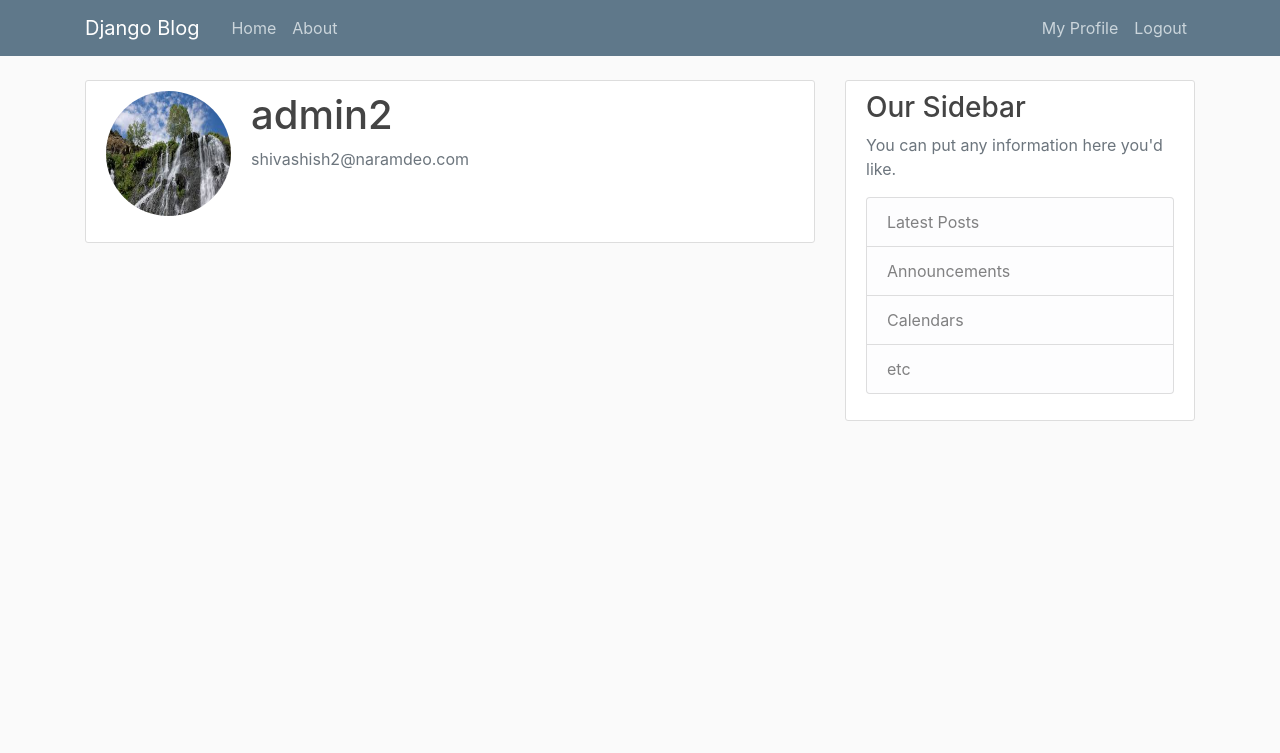
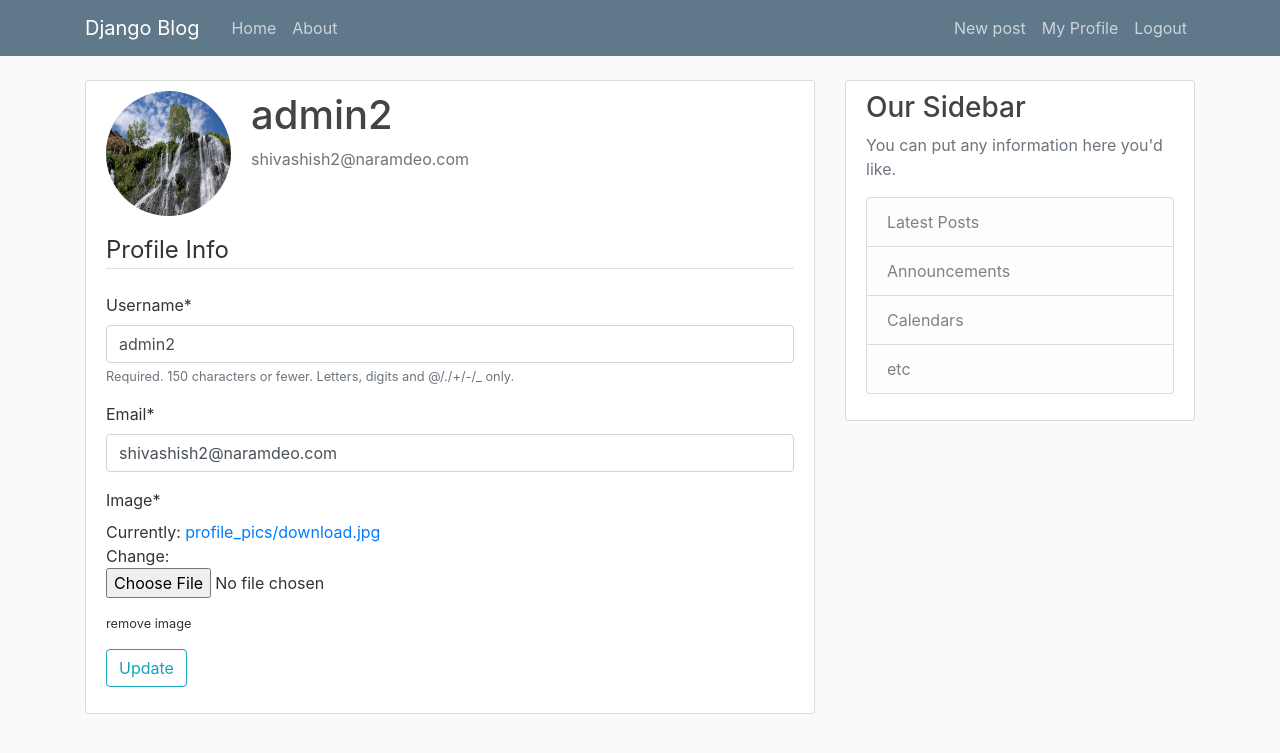
Before and after one commit to Shivashish1010/django-blog, a Django app: page /profile in a window 1280 px wide. Shown: the top 753 px of the page. Run offline with Django 3.2, Linux system fonts and the light colour scheme; a user stored in the database is signed in; data comes from the database, SQL or seed files in the repository; both versions use the stored data as it was after the commit; some libraries are stand-ins or nearby versions.

Commit message:
added crud operations

```diff
--- a/blog/templates/blog/base.html
+++ b/blog/templates/blog/base.html
@@ -32,6 +32,7 @@
                   <div class="navbar-nav">
                     {% if  user.is_authenticated %}
                       <!-- <img src="user.profile.image.url" alt="User Image"> -->
+                      <a class="nav-item nav-link" href="{% url 'post-create' %}">New post</a>
                       <a class="nav-item nav-link" href="{% url 'profile'%}">My Profile</a>
                       <a class="nav-item nav-link" href="{% url 'logout'%}">Logout</a>
                     {% else %}
--- a/blog/urls.py
+++ b/blog/urls.py
@@ -1,8 +1,13 @@
 from django.contrib import admin
 from django.urls import path
+from .views import PostListView, PostDetailView, PostCreateView, PostUpdateView, PostDeleteView
 from . import views
 
 urlpatterns = [
-    path('', views.home, name='blog-home'),
+    path('', PostListView.as_view(), name='blog-home'),
+    path('post/<int:pk>/', PostDetailView.as_view(), name='post-detail'),
     path('about/', views.about, name='blog-about'),
+    path('post/new', PostCreateView.as_view(), name='post-create'),
+    path('post/<int:pk>/update', PostUpdateView.as_view(), name='post-update'),
+    path('post/<int:pk>/delete', PostDeleteView.as_view(), name='post-delete'),
 ]
--- a/users/forms.py
+++ b/users/forms.py
@@ -1,6 +1,7 @@
 from django import forms
 from django.contrib.auth.models import User
 from django.contrib.auth.forms import UserCreationForm
+from .models import Profile
 
 class UserRegisterForm(UserCreationForm):
     email = forms.EmailField()
@@ -8,3 +9,15 @@ class UserRegisterForm(UserCreationForm):
     class Meta:
         model = User
         fields = ['username', 'email', 'password1', 'password2']
+
+class UserUpdateForm(forms.ModelForm):
+    email = forms.EmailField()
+
+    class Meta:
+        model = User
+        fields = ['username', 'email']
+
+class ProfileUpdateForm(forms.ModelForm):
+    class Meta:
+        model = Profile
+        fields = ['image']
--- a/users/models.py
+++ b/users/models.py
@@ -1,5 +1,6 @@
 from django.db import models
 from django.contrib.auth.models import User
+from PIL import Image
 
 class Profile(models.Model):
     user = models.OneToOneField(User, on_delete=models.CASCADE)
@@ -7,3 +8,13 @@ class Profile(models.Model):
 
     def __str__(self):
         return f'{self.user.username} Profile'
+
+    def save(self, *args, **kwargs):
+        super().save()
+
+        img = Image.open(self.image.path)
+
+        if img.height > 300 or img.width > 300:
+            output_size = (300,300)
+            img.thumbnail(output_size)
+            img.save(self.image.path)
--- a/users/templates/users/profile.html
+++ b/users/templates/users/profile.html
@@ -1,4 +1,5 @@
 {% extends "blog/base.html" %}
+{% load crispy_forms_tags %}
 {% block content%}
     <div class="content-section">
         <div class="media">
@@ -8,6 +9,18 @@
             <p class="text-secondary">{{user.email}}</p>
         </div>
         </div>
-        <!-- FORM HERE -->
+        <form method = "POST" action="" enctype="multipart/form-data">
+            {% csrf_token %}
+            <fieldset class="form-group">
+                <legend class="border-bottom mb-4">Profile Info</legend>
+                {{u_form|crispy }}
+                {{p_form|crispy }}
+
+                <small>remove image</small>
+            </fieldset>
+            <div class="form-group">
+                <button class="btn btn-outline-info" type="submit">Update</button>
+            </div>
+        </form>
     </div>
 {% endblock content %}
--- a/users/views.py
+++ b/users/views.py
@@ -2,7 +2,7 @@ from django.shortcuts import render, redirect
 from django.contrib.auth.forms import UserCreationForm
 from django.contrib import messages
 from django.contrib.auth.decorators import login_required
-from .forms import UserRegisterForm
+from .forms import UserRegisterForm, UserUpdateForm, ProfileUpdateForm
 
 def register(request):
     if request.method == 'POST':
@@ -17,4 +17,23 @@ def register(request):
 
 @login_required
 def profile(request):
-    return render(request, 'users/profile.html')
+    if request.method == 'POST':
+        u_form = UserUpdateForm(request.POST, instance=request.user)
+        p_form = ProfileUpdateForm(request.POST,
+                                   request.FILES,
+                                   instance=request.user.profile)
+
+        if u_form.is_valid() and p_form.is_valid:
+            u_form.save()
+            p_form.save()
+            messages.success(request, f'Profile Updated')
+            return redirect('profile')
+    else:
+        u_form = UserUpdateForm(instance=request.user)
+        p_form = ProfileUpdateForm(instance=request.user.profile)
+
+    context = {
+        'u_form': u_form,
+        'p_form': p_form
+    }
+    return render(request, 'users/profile.html', context)
```
Also changed, not shown: blog/models.py (+6 -2 lines), blog/templates/blog/home.html (+10 -1 lines), blog/templates/blog/post_confirm_delete.html (added, +15 -0 lines), blog/templates/blog/post_detail.html (added, +14 -0 lines), blog/templates/blog/post_form.html (added, +16 -0 lines), blog/views.py (+44 -0 lines), db.sqlite3, media/profile_pics/download.jpg (added).
